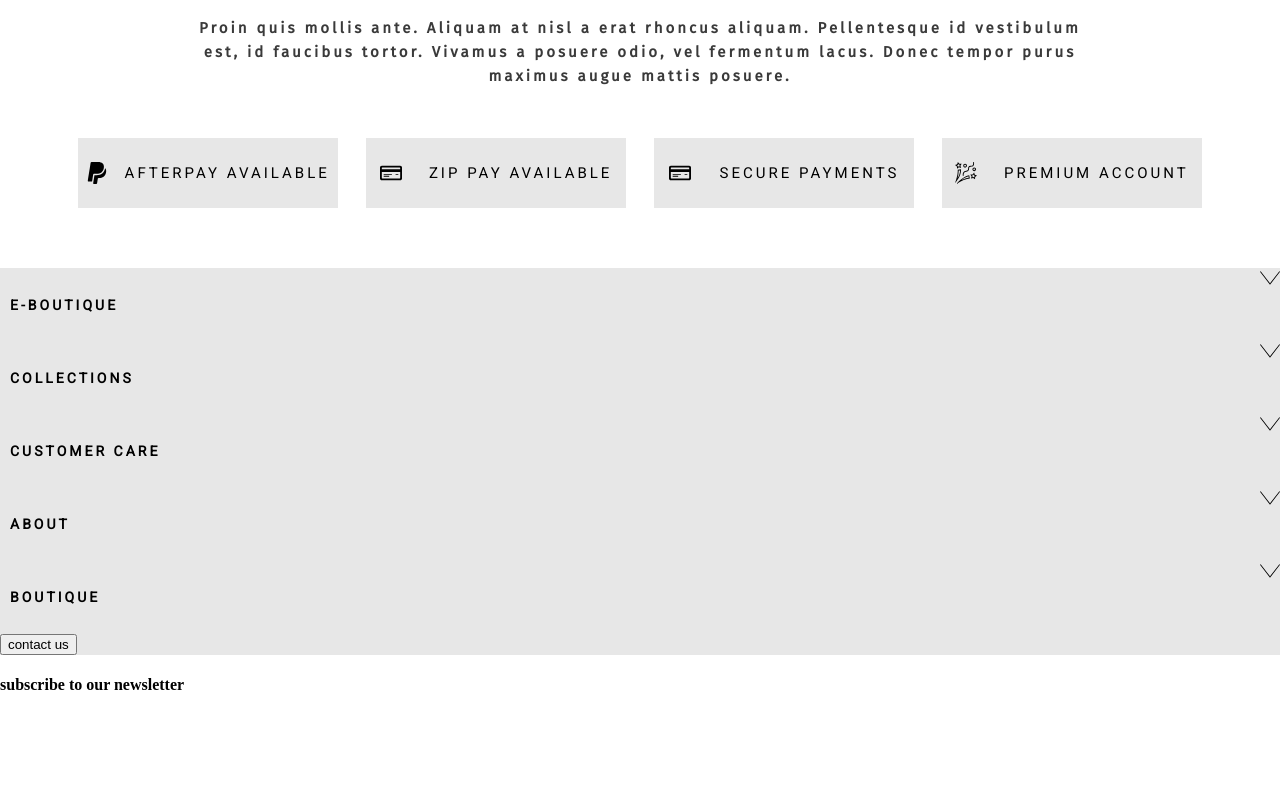
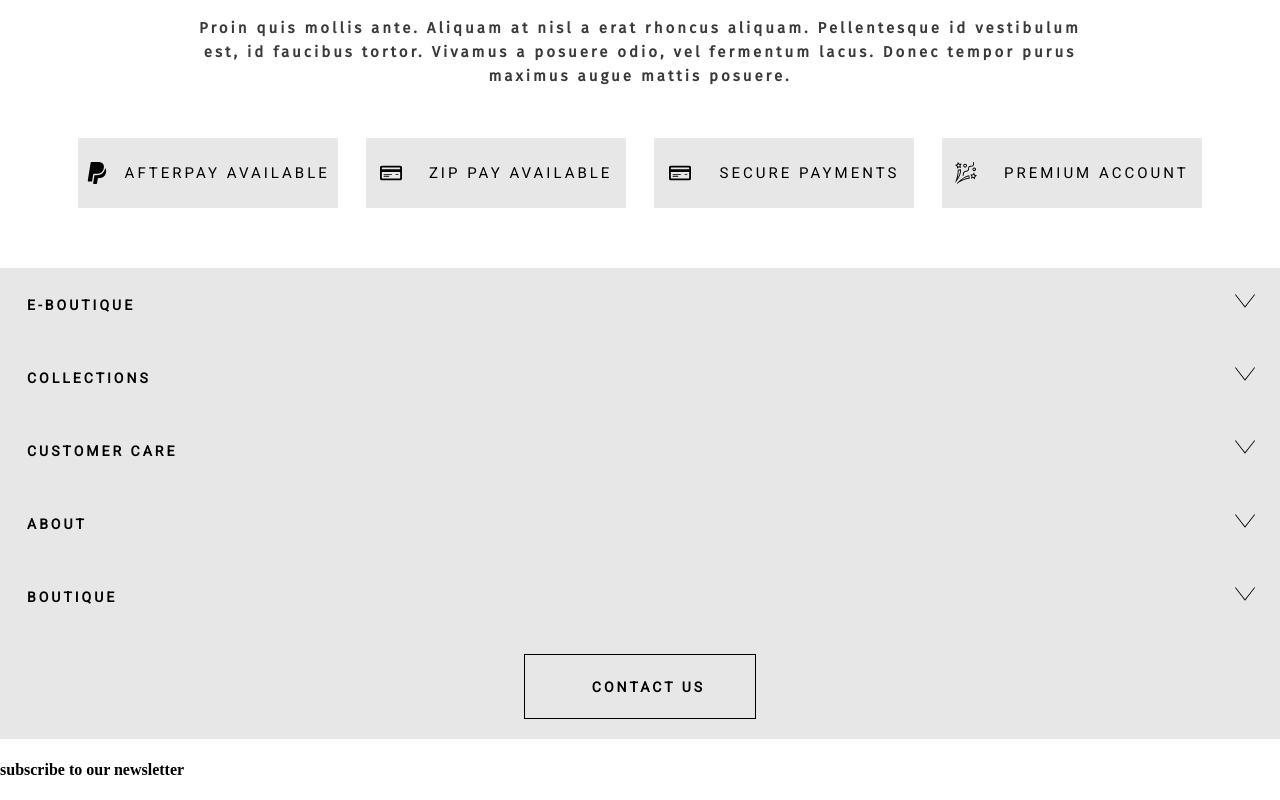
Before and after one commit to AnnieMarkina/Fashion_Landing_Adaptive, a website: page index.html in a window 1280 px wide. Shown: the part 2761-3561 px from the top of the page. Before the commit the page ends 3477 px from the top, so only its background shows below. Drawn offline with nearby package versions, Linux system fonts and the light colour scheme.

Commit message:
Added menu button

```diff
--- a/index.html
+++ b/index.html
@@ -367,8 +367,9 @@
 
             <div class="footer__menu">
                 <div class="footer__menu-dropdown">
-                        <button>contact us</button>
-
+                    <button id="button">
+                        <h4>contact us</h4>
+                    </button>
                 </div>
             </div>
 
--- a/styles/_footer.scss
+++ b/styles/_footer.scss
@@ -36,14 +36,14 @@
             width: 100%;
 
             img {
+                margin-top: 23px;
+                margin-right: 25px;
                 width: 20px;
                 height: 20px;
-                top: 10px;
-                right: 25px;
             }
 
             h4 {
-                // margin-top: 40px;
+                margin-left: 17px;
                 text-align: left;
                 text-transform: uppercase;
                 color: black;
@@ -66,7 +66,29 @@
                 flex-direction: column;
         }
 
+        #button {
+            display: block;
+            margin: 0 auto;
+            margin-top: 20px;
+            margin-bottom: 20px;
+        }
 
+        button {
+                display: block;
+                margin: 0 auto;
+                border: 1px solid black;
+                background-color: transparent;
+                padding: 5px 50px;
+                text-decoration: none;
+                display: block;
+                font-size: 16px;
+                margin: 4px 2px;
+                cursor: pointer;
+
+                h4 {
+                    padding: 0px;
+                }
+        }
     }
 }
 }
```
Also changed, not shown: styles/style.css, 1 other file. Lines whose indentation alone changed are shown as unchanged.
